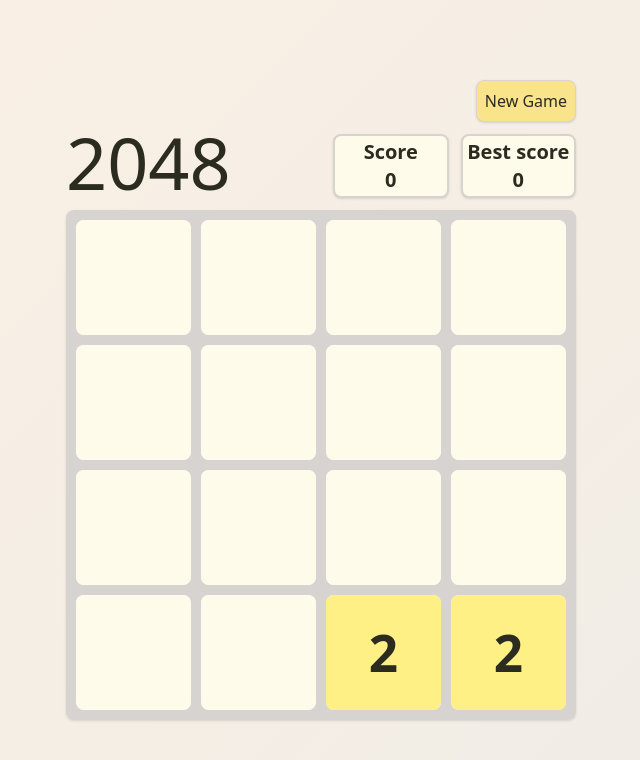
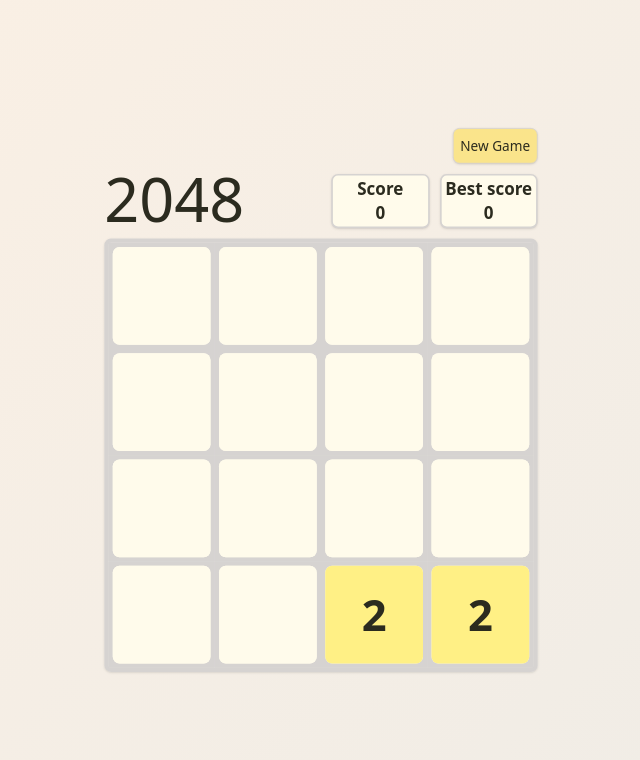
Before and after one commit to Harynets/2048, a React (Vite) app: page / in a window 1280 px wide. Shown: the top 760 px of the page, without its empty margins (319-959 px from the left). Built offline with nearby package versions, Linux system fonts and the light colour scheme.

Commit message:
Fix responsiveness

```diff
--- a/index.html
+++ b/index.html
@@ -3,7 +3,6 @@
     <head>
         <meta charset="UTF-8" />
         <link rel="icon" type="image/svg+xml" href="/favicon.ico" />
-        <meta name="viewport" content="width=device-width, initial-scale=1.0" />
         <title>2048</title>
     </head>
     <body>
--- a/src/App.css
+++ b/src/App.css
@@ -3,7 +3,18 @@
 #root {
     max-width: 1280px;
     margin: 0 auto;
-    padding: 2rem;
     text-align: center;
     color: #2b2b1f;
 }
+
+@media (max-width: 980px) and (pointer: coarse) {
+    #root {
+        transform: scale(1.58);
+    }
+}
+
+@media (orientation: landscape) {
+    #root {
+        transform: scale(0.85);
+    }
+}
--- a/src/components/Game/Board/Board.css
+++ b/src/components/Game/Board/Board.css
@@ -5,6 +5,7 @@
 .container {
     position: relative;
     user-select: none;
+    touch-action: none;
 }
 
 @keyframes end-game-animation {
--- a/src/components/Game/Game.tsx
+++ b/src/components/Game/Game.tsx
@@ -278,8 +278,8 @@
 
     return (
         <>
+            <TopPanel score={score} addScore={addScoreRef.current} startNewGame={startNewGame} />
             <SwipeHandler handleMove={handleMove}>
-                <TopPanel score={score} addScore={addScoreRef.current} startNewGame={startNewGame} />
                 <Board squares={squares} isUserLost={isUserLost} isUserWon={isUserWon} />
             </SwipeHandler>
         </>
--- a/src/components/Game/SwipeHandler.tsx
+++ b/src/components/Game/SwipeHandler.tsx
@@ -27,13 +27,15 @@
                 handleMove("ArrowUp");
             }
         }
+        document.documentElement.style.overscrollBehavior = "auto"; // return pull-to-refresh/overscroll to default
     }
 
     return (
         <div
-            onTouchStart={(event) =>
-                (startTouchPoint.current = { screenX: event.touches[0].screenX, screenY: event.touches[0].screenY })
-            }
+            onTouchStart={(event) => {
+                document.documentElement.style.overscrollBehavior = "none"; // prevent page refresh by swiping down
+                startTouchPoint.current = { screenX: event.touches[0].screenX, screenY: event.touches[0].screenY };
+            }}
             onTouchEnd={handleSwipe}
         >
             {children}
--- a/src/index.css
+++ b/src/index.css
@@ -12,6 +12,15 @@
     background-size: cover;
     background-attachment: fixed;
     background-repeat: no-repeat;
+
+    overflow: hidden;
+    touch-action: manipulation;
+}
+
+@media (orientation: landscape) {
+    :root {
+        overflow: auto;
+    }
 }
 
 body {
```
